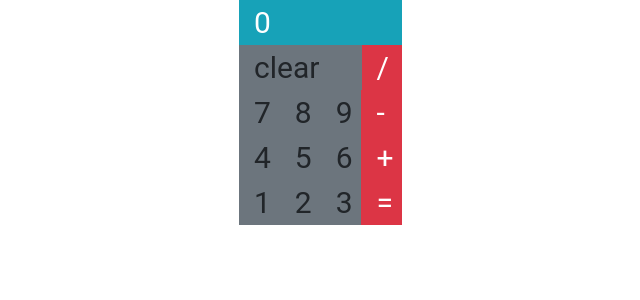
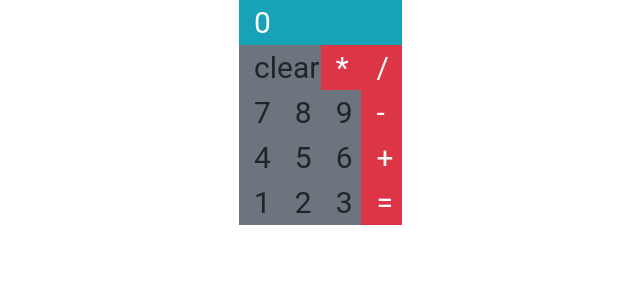
Before and after one commit to GintaAm/calculator, a React (Create React App) app: page / in a window 1280 px wide. Shown: the top 300 px of the page, without its empty margins (156-796 px from the left). Built offline with nearby package versions, Linux system fonts and the light colour scheme.

Commit message:
fixing code

```diff
--- a/src/App.jsx
+++ b/src/App.jsx
@@ -3,38 +3,10 @@ import React, { useState } from "react";
 import Container from "react-bootstrap/Container";
 import Row from "react-bootstrap/Row";
 import CustomCol from "./CustomColl";
-// import calculation from "./helpers";
+import calculation from "./helpers";
 
 export default () => {
   const [count, setCount] = useState(0);
-
-  const calculation = countArray => {
-    console.log(countArray);
-    if (countArray.length === 1) {
-      console.log(countArray[0]);
-
-      return countArray[0];
-    }
-
-    const divisionIndex = countArray.indexOf("/");
-    console.log(divisionIndex);
-    console.log(countArray[divisionIndex - 1]);
-    console.log(countArray[divisionIndex]);
-    console.log(countArray[divisionIndex + 1]);
-
-    const newNumber =
-      Number(countArray[divisionIndex - 1]) /
-      Number(countArray[divisionIndex + 1]);
-    console.log(newNumber);
-
-    countArray.splice(divisionIndex - 1, 3);
-    countArray.push(newNumber);
-    console.log(countArray);
-
-    calculation(countArray);
-
-    // Can be moved to separate function
-  };
 
   const handleValueClick = value => {
     if (value === "clear") {
@@ -50,8 +22,7 @@ export default () => {
     // should be moved to helper function
     if (value === "=") {
       const countArray = count.split(" ");
-      const newCount = 0;
-      console.log(calculation(countArray));
+      const newCount = calculation(countArray);
 
       setCount(newCount);
       return;
@@ -78,9 +49,15 @@ export default () => {
       </Row>
       <Row>
         <CustomCol
-          size={3}
+          size={2}
           classNameFull="bg-secondary"
           value="clear"
+          onValueClick={handleValueClick}
+        />
+        <CustomCol
+          size={1}
+          classNameFull="bg-danger text-white"
+          value="*"
           onValueClick={handleValueClick}
         />
         <CustomCol
--- a/src/helpers.js
+++ b/src/helpers.js
@@ -1,4 +1,17 @@
 // eslint-disable-next-line consistent-return
+
+const doOperation = (countArray, operationIndex, operation) => {
+  const firstNumber = Number(countArray[operationIndex - 1]);
+  const SecondNumber = Number(countArray[operationIndex + 1]);
+
+  // there should be a smarter way
+
+  const newNumber =
+    operation === "/" ? firstNumber / SecondNumber : firstNumber + SecondNumber;
+  countArray.splice(operationIndex - 1, 3);
+  countArray.push(newNumber);
+};
+
 const calculation = countArray => {
   console.log(countArray);
   if (countArray.length === 1) {
@@ -8,22 +21,8 @@ const calculation = countArray => {
   }
 
   const divisionIndex = countArray.indexOf("/");
-  console.log(divisionIndex);
-  console.log(countArray[divisionIndex - 1]);
-  console.log(countArray[divisionIndex]);
-  console.log(countArray[divisionIndex + 1]);
 
-  const newNumber =
-    Number(countArray[divisionIndex - 1]) /
-    Number(countArray[divisionIndex + 1]);
-  console.log(newNumber);
-
-  countArray.splice(divisionIndex - 1, 3);
-  countArray.push(newNumber);
-  console.log(countArray);
-
-  calculation(countArray);
-
+  return calculation(countArray);
   // Can be moved to separate function
 };
 
```
